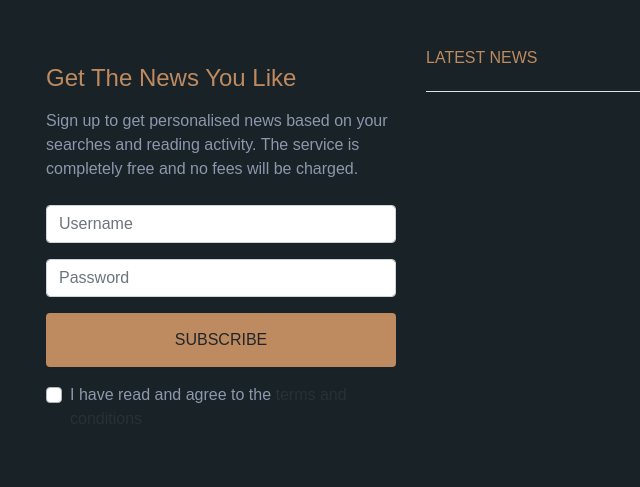
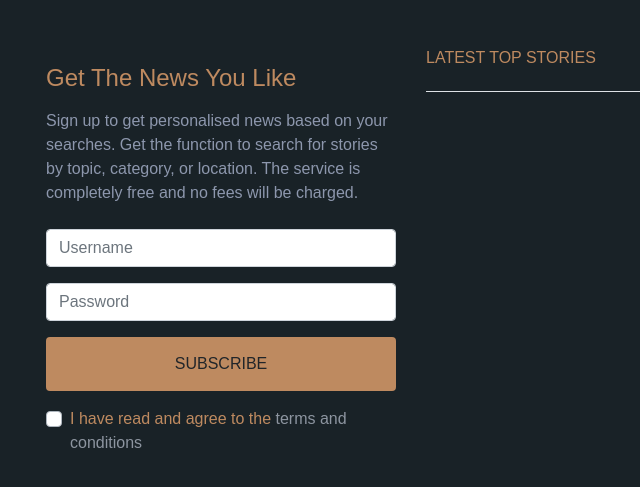
Before and after one commit to tlotlegomgp/news-app, a Django app: page / in a window 1280 px wide. Shown: the top 487 px of the page, without its empty margins (39-679 px from the left). Run offline with Django 3.2, Linux system fonts and the light colour scheme; data that the repository does not hold is empty; some libraries are stand-ins or nearby versions.

Commit message:
created_super_user

```diff
--- a/index/templates/index/index.html
+++ b/index/templates/index/index.html
@@ -8,7 +8,7 @@
     <div class="row">
       <div class="col-lg-4">
         <h4 class="my-3" style = "color: #BE8A60;">Get The News You Like</h4>
-        <h6 class="subtitle mt-3 font-weight-normal">Sign up to get personalised news based on your searches and reading activity. The service is completely free and no fees will be charged.</h6>
+        <h6 class="subtitle mt-3 font-weight-normal">Sign up to get personalised news based on your searches. Get the function to search for stories by topic, category, or location. The service is completely free and no fees will be charged.</h6>
         <form class="mt-4">
           <div class="form-group">
             {% for message in messages %}
@@ -29,7 +29,7 @@
             <div class="my-1">
               <div class="custom-control custom-checkbox mr-sm-2">
                 <input type="checkbox" class="custom-control-input" id="customControlAutosizing1">
-                <label class="custom-control-label" for="customControlAutosizing1">I have read and agree to the <a href="#" class="text-decoration-none">terms and conditions</a></label>
+                <label class="custom-control-label" for="customControlAutosizing1" style = "color: #BE8A60;">I have read and agree to the <a href="#" class="text-decoration-none" style="color: rgb(141, 149, 160)">terms and conditions</a></label>
               </div>
             </div>
           </div>
@@ -37,7 +37,7 @@
       </div>
       <div class="col-lg-8 ml-auto">
         <div class="d-block d-md-flex border-bottom pb-3 text-uppercase">
-          <h6 class="no-shrink font-weight-medium align-self-center m-b-0" style = "color: #BE8A60">Latest News</h6>
+          <h6 class="no-shrink font-weight-medium align-self-center m-b-0" style = "color: #BE8A60">Latest Top Stories</h6>
         </div>
         {% for article in articles %}
             {% if article.urlToImage %}
```
Also changed, not shown: db.sqlite3.
